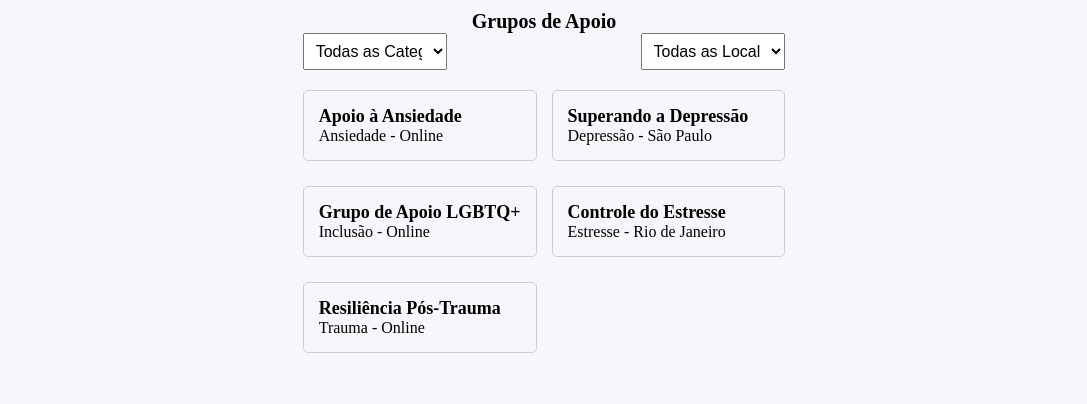
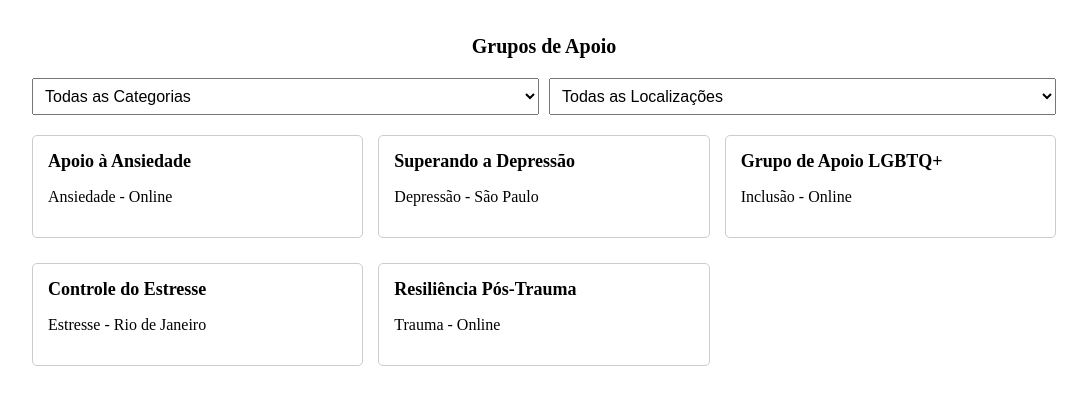
Before and after one commit to joaomacaoli/mind-support, a React (Vite) app: page /supportgroup in a window 1280 px wide. Shown: the top 404 px of the page, without its empty margins (96-1183 px from the left). Built offline with nearby package versions, Linux system fonts and the light colour scheme.

Commit message:
fix: correção nos css que estavam conflitantes

```diff
--- a/src/index.css
+++ b/src/index.css
@@ -1,32 +1,38 @@
-:root {
-  --xsm: 25rem; /* 400px */
-  --sm: 40rem;  /* 640px */
-  --md: 48rem;  /* 768px */
-  --lg: 64rem;  /* 1024px */
-  --xl: 80rem;  /* 1280px */
-  --2xl: 96rem;  /* 1536px */
-}
+/* :root {
+  25rem;  400px
+  40rem;  640px
+  48rem;  768px
+  64rem;  1024px
+  80rem;  1280px
+  96rem;  1536px
+} */
 
 /* Configuração padrão */
 body {
   width: 100%;
-  max-width: var(--sm);
+  max-width: 40rem;
   margin: 0 auto;
   padding: 10px;
   font-family: Arial, sans-serif;
-
 }
 
 /* Tablet */
 @media (min-width: 48rem) {
   body {
-    max-width: var(--sm);
+    max-width: 40rem;
+  }
+}
+
+/* Desktop */
+@media (min-width: 64rem) {
+  body {
+    max-width: 48rem;
   }
 }
 
 /* Desktop */
 @media (min-width: 80rem) {
   body {
-    max-width: var(--lg);
+    max-width: 64rem;
   }
 }
--- a/src/pages/AnonymousTestimonialsArea/styles.css
+++ b/src/pages/AnonymousTestimonialsArea/styles.css
@@ -1,4 +1,4 @@
-* {
+/* * {
   margin: 0;
   padding: 0;
   box-sizing: border-box;
@@ -8,7 +8,7 @@ body {
   background-color: #f5f7fa;
   display: flex;
   justify-content: center;
-}
+} */
 
 .container {
   width: 1200px;
--- a/src/pages/support-groups/index.jsx
+++ b/src/pages/support-groups/index.jsx
@@ -2,28 +2,54 @@ import { useState } from "react";
 import "./styles.css"; // Importando o CSS
 
 const mockGroups = [
-  { id: 1, name: "Apoio à Ansiedade", category: "Ansiedade", location: "Online" },
-  { id: 2, name: "Superando a Depressão", category: "Depressão", location: "São Paulo" },
-  { id: 3, name: "Grupo de Apoio LGBTQ+", category: "Inclusão", location: "Online" },
-  { id: 4, name: "Controle do Estresse", category: "Estresse", location: "Rio de Janeiro" },
-  { id: 5, name: "Resiliência Pós-Trauma", category: "Trauma", location: "Online" },
+  {
+    id: 1,
+    name: "Apoio à Ansiedade",
+    category: "Ansiedade",
+    location: "Online",
+  },
+  {
+    id: 2,
+    name: "Superando a Depressão",
+    category: "Depressão",
+    location: "São Paulo",
+  },
+  {
+    id: 3,
+    name: "Grupo de Apoio LGBTQ+",
+    category: "Inclusão",
+    location: "Online",
+  },
+  {
+    id: 4,
+    name: "Controle do Estresse",
+    category: "Estresse",
+    location: "Rio de Janeiro",
+  },
+  {
+    id: 5,
+    name: "Resiliência Pós-Trauma",
+    category: "Trauma",
+    location: "Online",
+  },
 ];
 
 export default function SupportGroups() {
   const [category, setCategory] = useState("");
   const [location, setLocation] = useState("");
 
-  const filteredGroups = mockGroups.filter(group =>
-    (category ? group.category === category : true) &&
-    (location ? group.location === location : true)
+  const filteredGroups = mockGroups.filter(
+    (group) =>
+      (category ? group.category === category : true) &&
+      (location ? group.location === location : true)
   );
 
   return (
-    <div className="container">
+    <div className="container-support-group">
       <h2>Grupos de Apoio</h2>
 
       {/* Filtros */}
-      <div className="filters">
+      <div className="filters-support-group">
         <select onChange={(e) => setCategory(e.target.value)} value={category}>
           <option value="">Todas as Categorias</option>
           <option value="Ansiedade">Ansiedade</option>
@@ -42,12 +68,14 @@ export default function SupportGroups() {
       </div>
 
       {/* Listagem dos grupos */}
-      <ul className="group-list">
+      <ul className="group-list-support-group">
         {filteredGroups.length > 0 ? (
-          filteredGroups.map(group => (
-            <li key={group.id} className="group-item">
+          filteredGroups.map((group) => (
+            <li key={group.id} className="group-item-support-group">
               <h3>{group.name}</h3>
-              <p>{group.category} - {group.location}</p>
+              <p>
+                {group.category} - {group.location}
+              </p>
             </li>
           ))
         ) : (
--- a/src/pages/support-groups/styles.css
+++ b/src/pages/support-groups/styles.css
@@ -1,7 +1,7 @@
 /* Estilos padrão (Mobile First) */
-.container {
+.container-support-group {
   width: 100%;
-  max-width: var(--xsm);
+  max-width: 25rem;
   margin: 0 auto;
   padding: 10px;
 }
@@ -11,68 +11,82 @@ h2 {
   text-align: center;
 }
 
-.filters {
+.filters-support-group {
   display: flex;
   flex-direction: column;
   gap: 10px;
+  margin-top: 20px;
   margin-bottom: 20px;
 }
 
-.filters select {
+.filters-support-group select {
   padding: 8px;
   font-size: 16px;
 }
 
-.group-list {
+.group-list-support-group {
   list-style: none;
   padding: 0;
 }
 
-.group-item {
+.group-item-support-group {
   border: 1px solid #ccc;
   padding: 10px;
   margin-bottom: 10px;
   border-radius: 5px;
 }
 
-.group-item h3 {
+.group-item-support-group h3 {
   font-size: 18px;
   margin: 0;
 }
 
 /* Tablet (mínimo de 48rem) */
 @media (min-width: 48rem) {
-  .container {
-    max-width: var(--sm);
+  .container-support-group {
+    max-width: 40rem;
   }
 
-  .filters {
+  .filters-support-group {
     flex-direction: row;
     justify-content: space-between;
   }
 
-  .filters select {
+  .filters-support-group select {
     width: 48%;
   }
 
-  .group-item {
+  .group-item-support-group {
     padding: 15px;
   }
 }
 
 /* Desktop (mínimo de 64rem) */
 @media (min-width: 64rem) {
-  .container {
-    max-width: var(--lg);
+  .container-support-group {
+    max-width: 48rem;
   }
 
-  .filters select {
-    width: 30%;
+  .filters-support-group select {
+    width: 50%;
   }
 
-  .group-list {
+  .group-list-support-group {
     display: grid;
     grid-template-columns: repeat(2, 1fr);
     gap: 15px;
   }
 }
+
+/* Desktop (mínimo de 80rem) */
+@media (min-width: 80rem) {
+  .container-support-group {
+    max-width: 64rem;
+  }
+
+  .group-list-support-group {
+    display: grid;
+    grid-template-columns: repeat(3, 1fr);
+    gap: 15px;
+  }
+}
```
